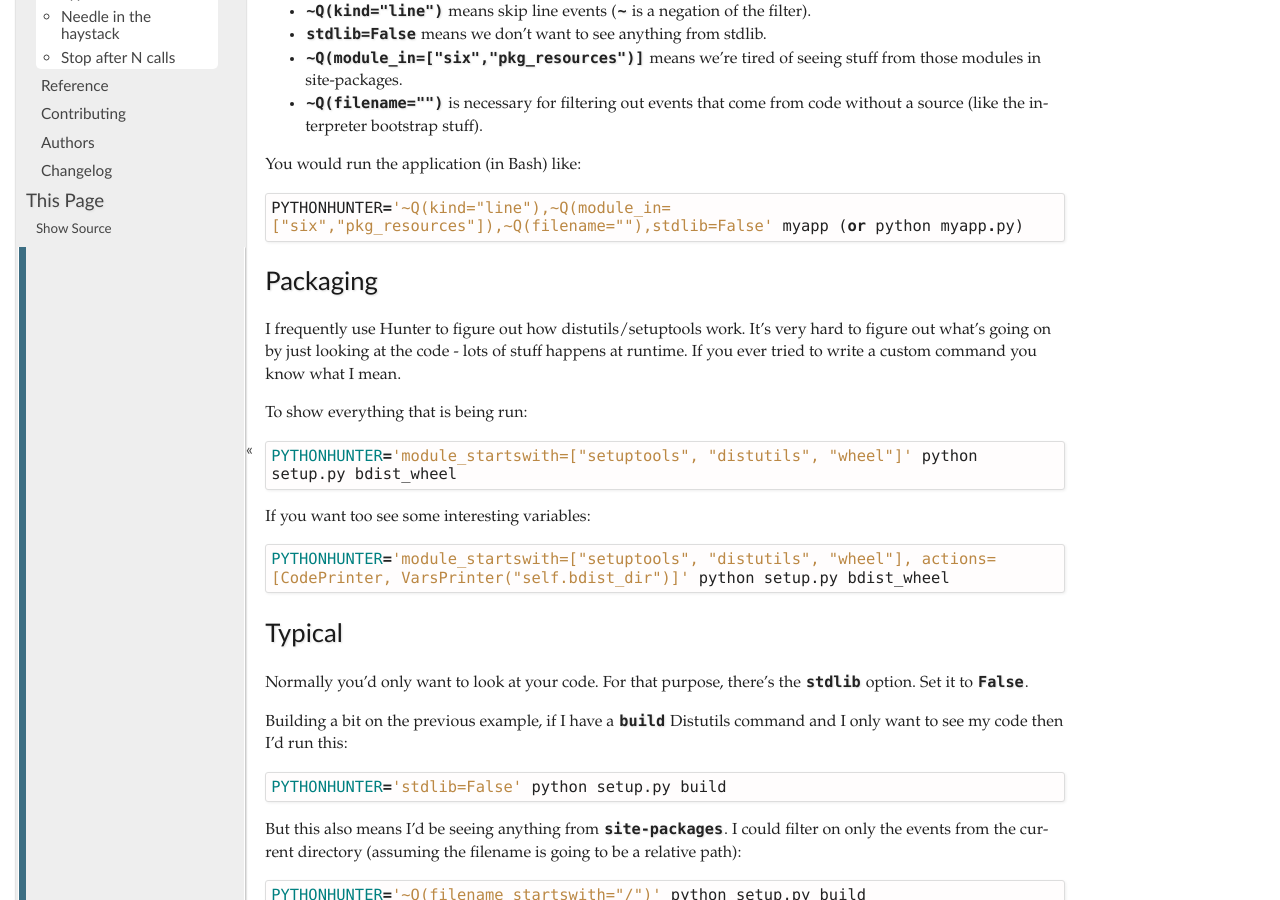
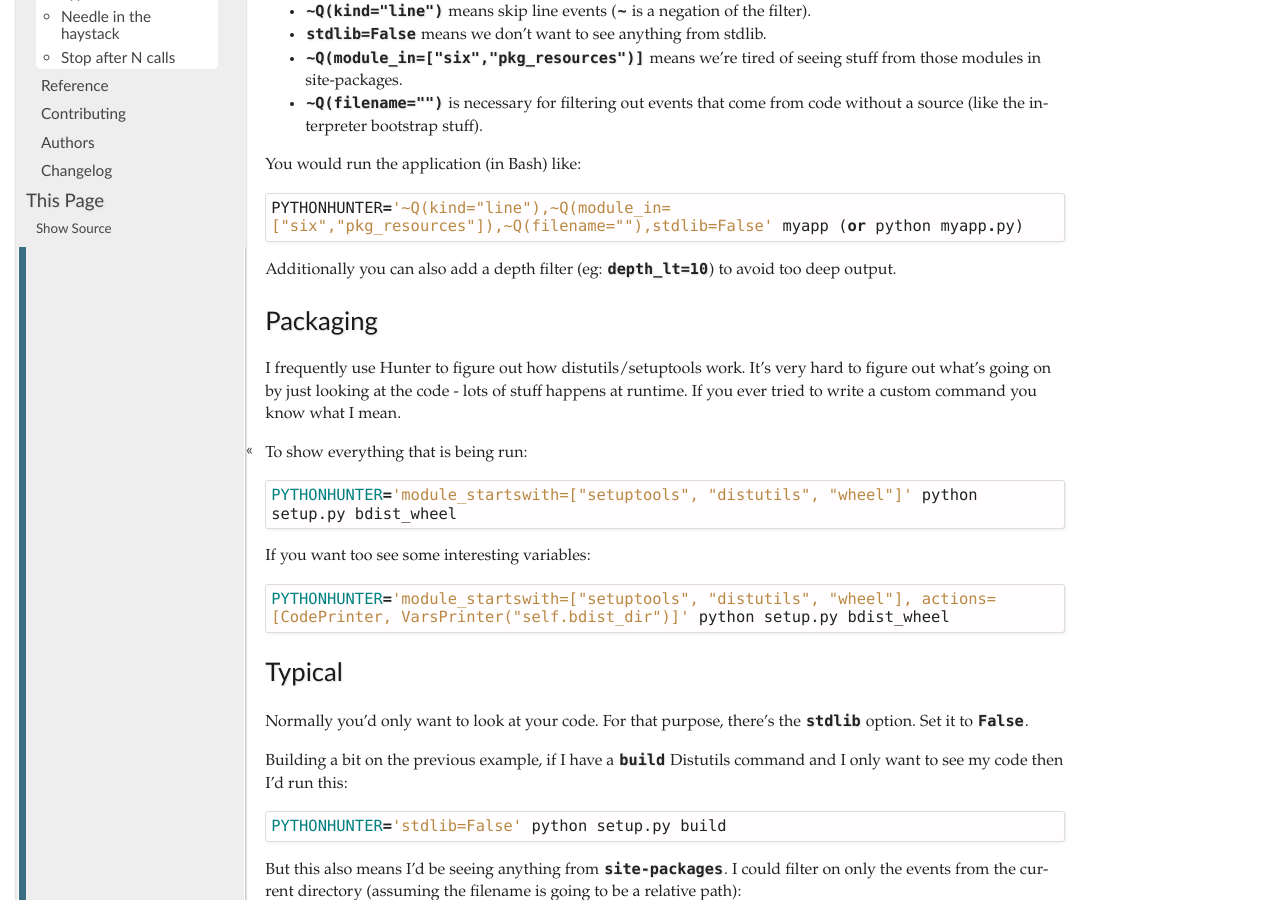
Before and after one commit to ionelmc/python-hunter, a Sphinx documentation site: the page built from docs/cookbook.rst, in a window 1280 px wide and 900 px high, scrolled down 378 px. Built offline with Sphinx 7.4.7, drawn with Linux system fonts in a browser that asks for light colours.

Commit message:
Add note about depth.

```diff
--- a/docs/cookbook.rst
+++ b/docs/cookbook.rst
@@ -23,6 +23,9 @@ In this situation, you could use something like
 You would run the application (in Bash) like::
 
     PYTHONHUNTER='~Q(kind="line"),~Q(module_in=["six","pkg_resources"]),~Q(filename=""),stdlib=False' myapp (or python myapp.py)
+
+
+Additionally you can also add a depth filter (eg: ``depth_lt=10``) to avoid too deep output.
 
 Packaging
 =========
```
